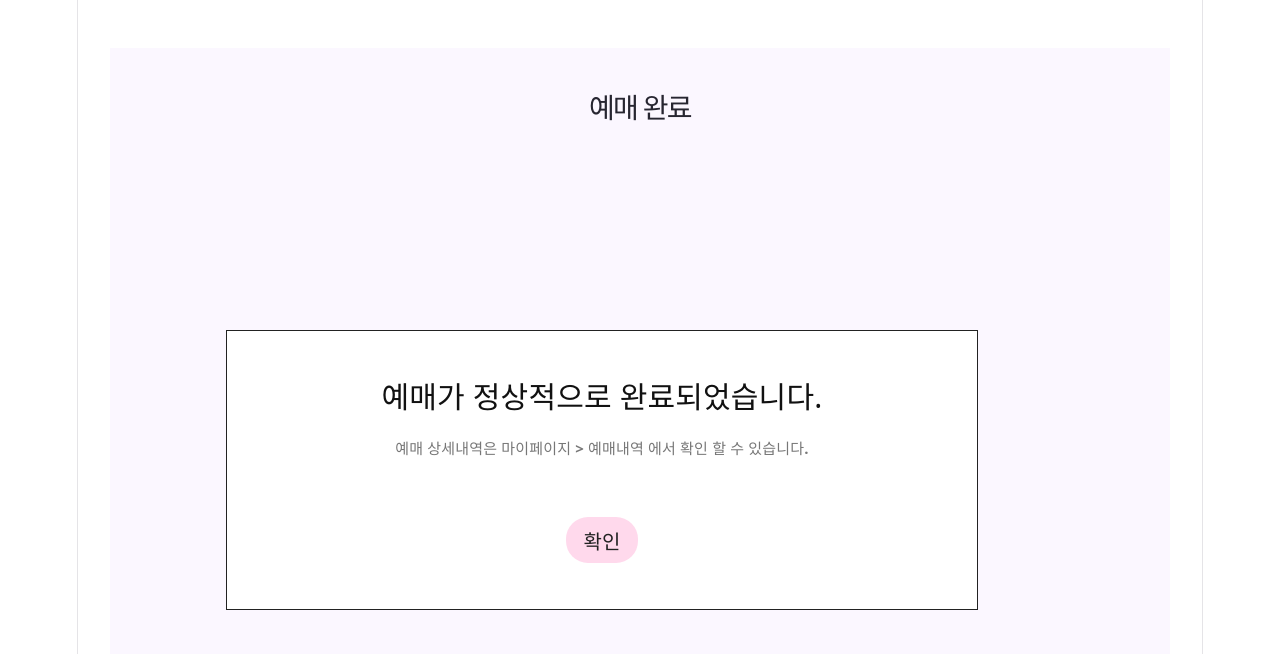
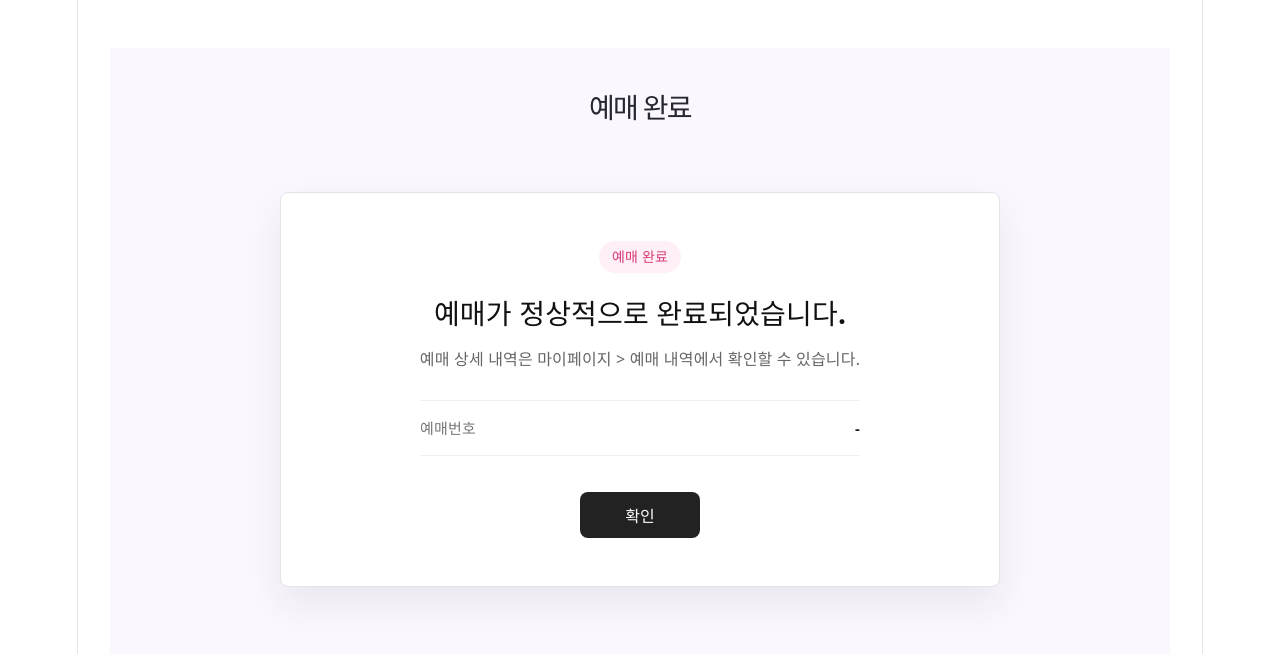
Before and after one commit to choda1510-user/smu8-ticket, a React (Vite) app in the folder frontend/: page /booking/success/1 in a window 1280 px wide. Shown: the top 654 px of the page. Built offline with nearby package versions, Linux system fonts and the light colour scheme.

Commit message:
fix : bookingSuccessPage 수정

```diff
--- a/frontend/src/pages/BookingSuccessPage.module.css
+++ b/frontend/src/pages/BookingSuccessPage.module.css
@@ -10,62 +10,159 @@
 .inner {
     width: 100%;
     max-width: 1180px;
-    min-height: 720px;
+    min-height: calc(100vh - 120px);
     margin: 0 auto;
     background-color: #fbf7ff;
-    padding: 46px 48px 56px;
+    padding: 46px 48px 72px;
     box-sizing: border-box;
+    display: flex;
+    flex-direction: column;
+    align-items: center;
 }
 
 .pageTitle {
-    margin: 0 0 42px;
+    width: 100%;
+    margin: 0 0 72px;
     color: #272631;
     font-size: 28px;
     font-weight: 800;
+    text-align: center;
 }
 
 .successBox {
-    width: 78%;
-    min-height: 280px;
-    margin: 210px 0 0 68px;
-    border: 1px solid #222;
+    width: min(720px, 100%);
+    min-height: 320px;
+    margin: 0 auto;
+    border: 1px solid #e3e3ea;
+    border-radius: 8px;
     background-color: #fff;
     display: flex;
     align-items: center;
     justify-content: center;
     box-sizing: border-box;
+    padding: 48px 56px;
+    box-shadow: 0 16px 36px rgba(34, 34, 34, 0.08);
 }
 
 .messageArea {
+    width: 100%;
     display: flex;
     flex-direction: column;
     align-items: center;
     text-align: center;
 }
 
+.successBadge {
+    display: inline-flex;
+    align-items: center;
+    justify-content: center;
+    min-width: 82px;
+    height: 32px;
+    border-radius: 999px;
+    background-color: #fff0f7;
+    color: #d63b7a;
+    font-size: 14px;
+    font-weight: 700;
+}
+
 .successTitle {
+    margin-top: 22px;
     color: #111;
-    font-size: 30px;
-    font-weight: 500;
+    font-size: 28px;
+    font-weight: 800;
     line-height: 1.35;
 }
 
 .successMessage {
-    margin: 18px 0 56px;
+    margin: 14px 0 28px;
+    color: #666;
+    font-size: 16px;
+    font-weight: 500;
+    line-height: 1.6;
+}
+
+.reservationInfo {
+    width: 100%;
+    max-width: 440px;
+    margin: 0 0 36px;
+    padding: 0;
+    border-top: 1px solid #ededf2;
+    border-bottom: 1px solid #ededf2;
+}
+
+.reservationInfoRow {
+    display: flex;
+    align-items: center;
+    justify-content: space-between;
+    gap: 24px;
+    min-height: 54px;
+}
+
+.reservationInfoRow dt,
+.reservationInfoRow dd {
+    margin: 0;
+    font-size: 15px;
+}
+
+.reservationInfoRow dt {
     color: #777;
-    font-size: 15px;
     font-weight: 600;
 }
 
+.reservationInfoRow dd {
+    color: #222;
+    font-weight: 800;
+}
+
 .confirmButton {
-    min-width: 58px;
+    min-width: 120px;
     height: 46px;
     border: none;
-    border-radius: 22px;
-    background-color: #ffd9ec;
-    color: #222;
-    padding: 0 18px;
-    font-size: 20px;
-    font-weight: 500;
+    border-radius: 8px;
+    background-color: #222;
+    color: #fff;
+    padding: 0 28px;
+    font-size: 16px;
+    font-weight: 700;
     cursor: pointer;
 }
+
+.confirmButton:hover {
+    background-color: #3a3a3a;
+}
+
+@media (max-width: 768px) {
+    .page {
+        padding: 24px 16px 48px;
+    }
+
+    .inner {
+        min-height: 640px;
+        padding: 32px 20px 48px;
+    }
+
+    .pageTitle {
+        margin-bottom: 40px;
+        font-size: 24px;
+    }
+
+    .successBox {
+        margin-top: 0;
+        padding: 40px 22px;
+    }
+
+    .successTitle {
+        font-size: 24px;
+    }
+
+    .successMessage {
+        font-size: 15px;
+    }
+
+    .reservationInfoRow {
+        flex-direction: column;
+        align-items: center;
+        gap: 6px;
+        padding: 14px 0;
+    }
+}
--- a/frontend/src/pages/BookingSuccessPage.tsx
+++ b/frontend/src/pages/BookingSuccessPage.tsx
@@ -1,7 +1,6 @@
-
 import {useNavigate, useParams} from "react-router";
 import useBookingSuccessPage from "@/hooks/useBookingSuccessPage";
-import styles from "./BookingSuccessPage.module.css"
+import styles from "./BookingSuccessPage.module.css";
 
 function BookingSuccessPage() {
     const navigate = useNavigate();
@@ -9,6 +8,7 @@ function BookingSuccessPage() {
     const {bookingSuccess} = useBookingSuccessPage();
 
     const redirectConcertId = concertId ?? String(bookingSuccess.concertId);
+    const reservationNumber = bookingSuccess.reservationNumber || "-";
 
     const handleConfirmClick = () => {
         window.close();
@@ -21,29 +21,28 @@ function BookingSuccessPage() {
     };
 
     return (
-        <section className
-                     ={styles.page}>
-            <div className
-                     ={styles.inner}>
-                <h1 className
-                        ={styles.pageTitle}>예매 완료</h1>
+        <section className={styles.page}>
+            <div className={styles.inner}>
+                <h1 className={styles.pageTitle}>예매 완료</h1>
 
-                <article className
-                             ={styles.successBox}>
-                    <div className
-                             ={styles.messageArea}>
-                        <strong className
-                                    ={styles.successTitle}>
+                <article className={styles.successBox}>
+                    <div className={styles.messageArea}>
+                        <span className={styles.successBadge}>예매 완료</span>
+                        <strong className={styles.successTitle}>
                             {bookingSuccess.title || "예매가 정상적으로 완료되었습니다."}
                         </strong>
-                        <p className
-                               ={styles.successMessage}>
-                            {bookingSuccess.message || "예매 상세내역은 마이페이지 > 예매내역 에서 확인 할 수 있습니다."}
+                        <p className={styles.successMessage}>
+                            {bookingSuccess.message || "예매 상세 내역은 마이페이지 > 예매 내역에서 확인할 수 있습니다."}
                         </p>
+                        <dl className={styles.reservationInfo}>
+                            <div className={styles.reservationInfoRow}>
+                                <dt>예매번호</dt>
+                                <dd>{reservationNumber}</dd>
+                            </div>
+                        </dl>
                         <button
                             type="button"
-                            className
-                                ={styles.confirmButton}
+                            className={styles.confirmButton}
                             onClick={handleConfirmClick}
                         >
                             {bookingSuccess.confirmButtonText || "확인"}
--- a/frontend/src/utils/bookingConvertor.ts
+++ b/frontend/src/utils/bookingConvertor.ts
@@ -329,9 +329,9 @@ export function toBookingSuccessResult(response: BookingItemResponse): BookingSu
         reserveId: response.reservationId,
         reservationNumber: response.reservationNo,
         status: "success",
-        title: "Reservation complete",
-        message: "You can check reservation details from My Page.",
-        confirmButtonText: "OK",
+        title: "예매가 완료되었습니다.",
+        message: "예매 상세 내역은 마이페이지 > 예매 내역에서 확인할 수 있습니다.",
+        confirmButtonText: "확인",
         confirmRedirectPath: `/concerts/${response.reservedSchedule.concertId}`,
     };
 }
```
